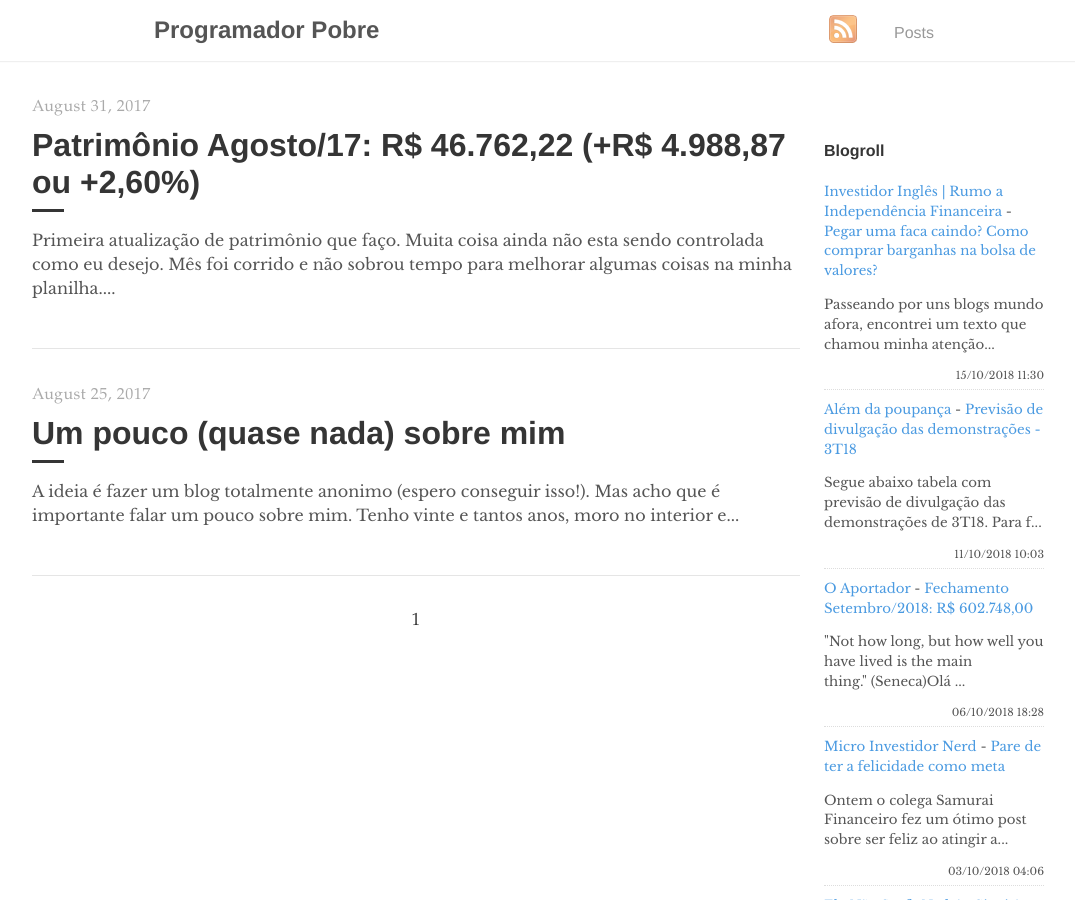
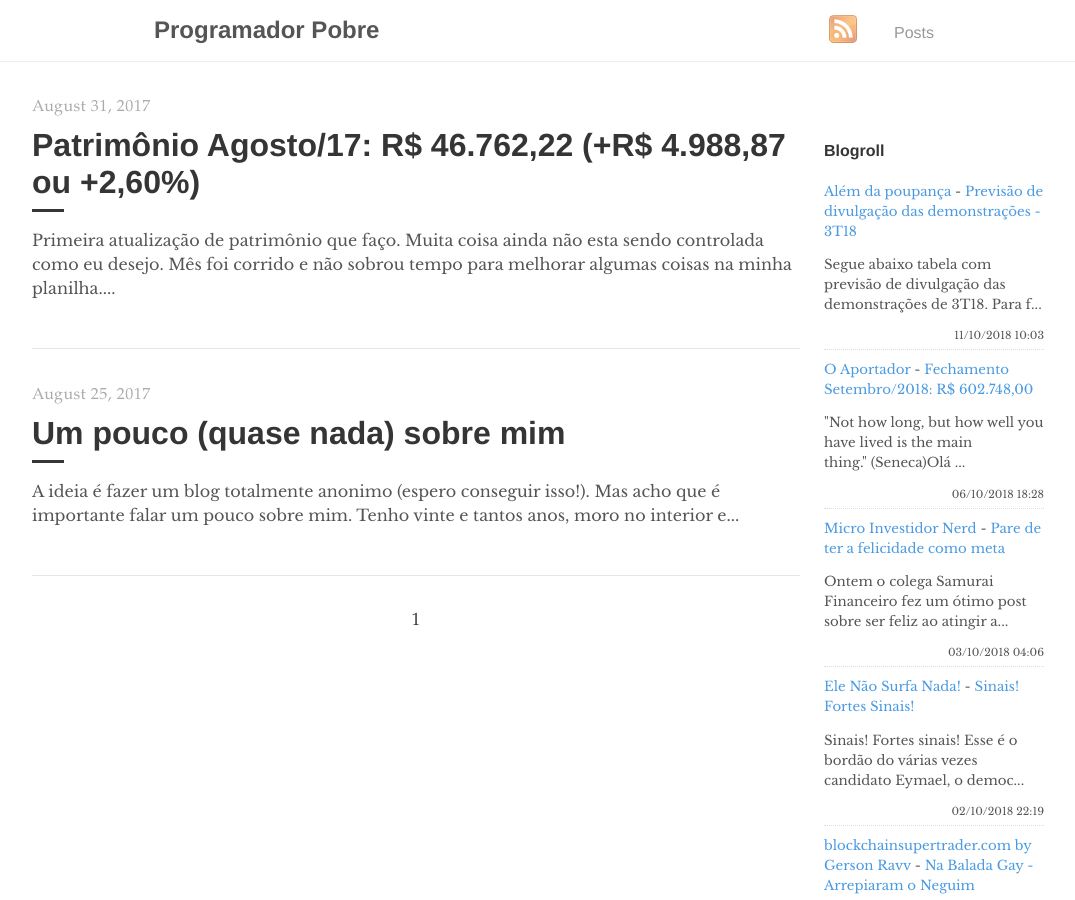
Before and after one commit to programadorpobre/programadorpobre.github.io, a Jekyll site: the page built from index.html, in a window 1280 px wide and 900 px high. Shown: the whole window, without its empty margins (96-1171 px from the left). Built offline with Jekyll 4.4.1, drawn with Linux system fonts in a browser that asks for light colours; the list of posts is cut into pages by our own code; comment, search, counter and statistics services are not loaded.

Commit message:
[ci skip] travis #439

```diff
--- a/_includes/feed-entries.html
+++ b/_includes/feed-entries.html
@@ -1,8 +1,3 @@
-<div class="feed-entry">
-    <a class="feed-entry-site-name" href="https://www.investidoringles.com/">Investidor Inglês | Rumo a Independência Financeira</a> - <a class="feed-entry-title" href="https://www.investidoringles.com/2018/10/comprar-barganhas-bolsa-de-valores.html">Pegar uma faca caindo? Como comprar barganhas na bolsa de valores?</a>
-    <p class="feed-entry-summary">Passeando por uns blogs mundo afora, encontrei um texto que chamou minha atenção...</p>
-    <time datetime="2018-10-15T11:30:00.000-03:00">15/10/2018 11:30</time>
-</div>
 <div class="feed-entry">
     <a class="feed-entry-site-name" href="https://alemdapoupanca.blogspot.com/">Além da poupança</a> - <a class="feed-entry-title" href="https://alemdapoupanca.blogspot.com/2018/10/previsao-de-divulgacao-das.html">Previsão de divulgação das demonstrações - 3T18</a>
     <p class="feed-entry-summary">Segue abaixo tabela com previsão de divulgação das demonstrações de 3T18. Para f...</p>
```
